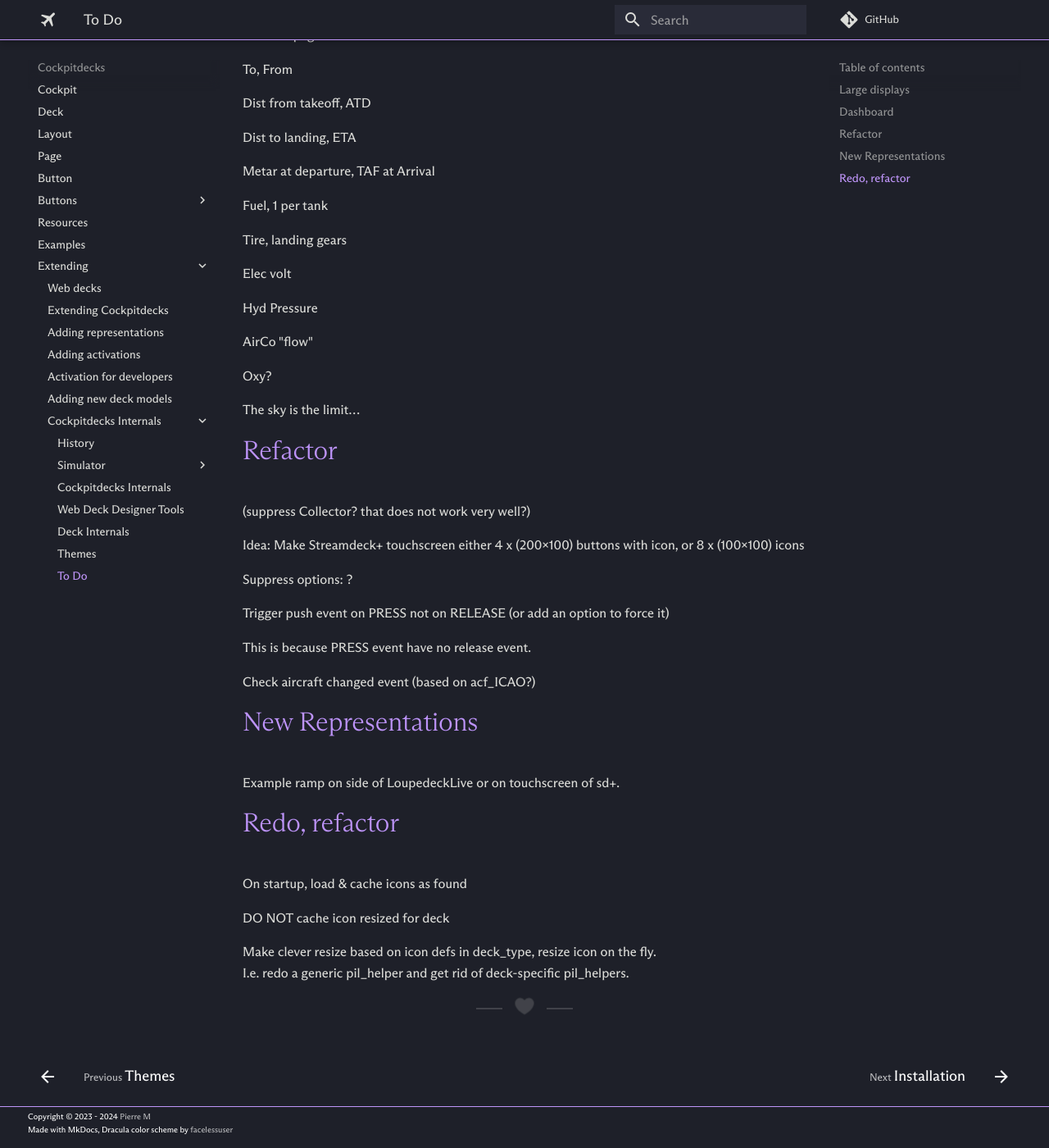
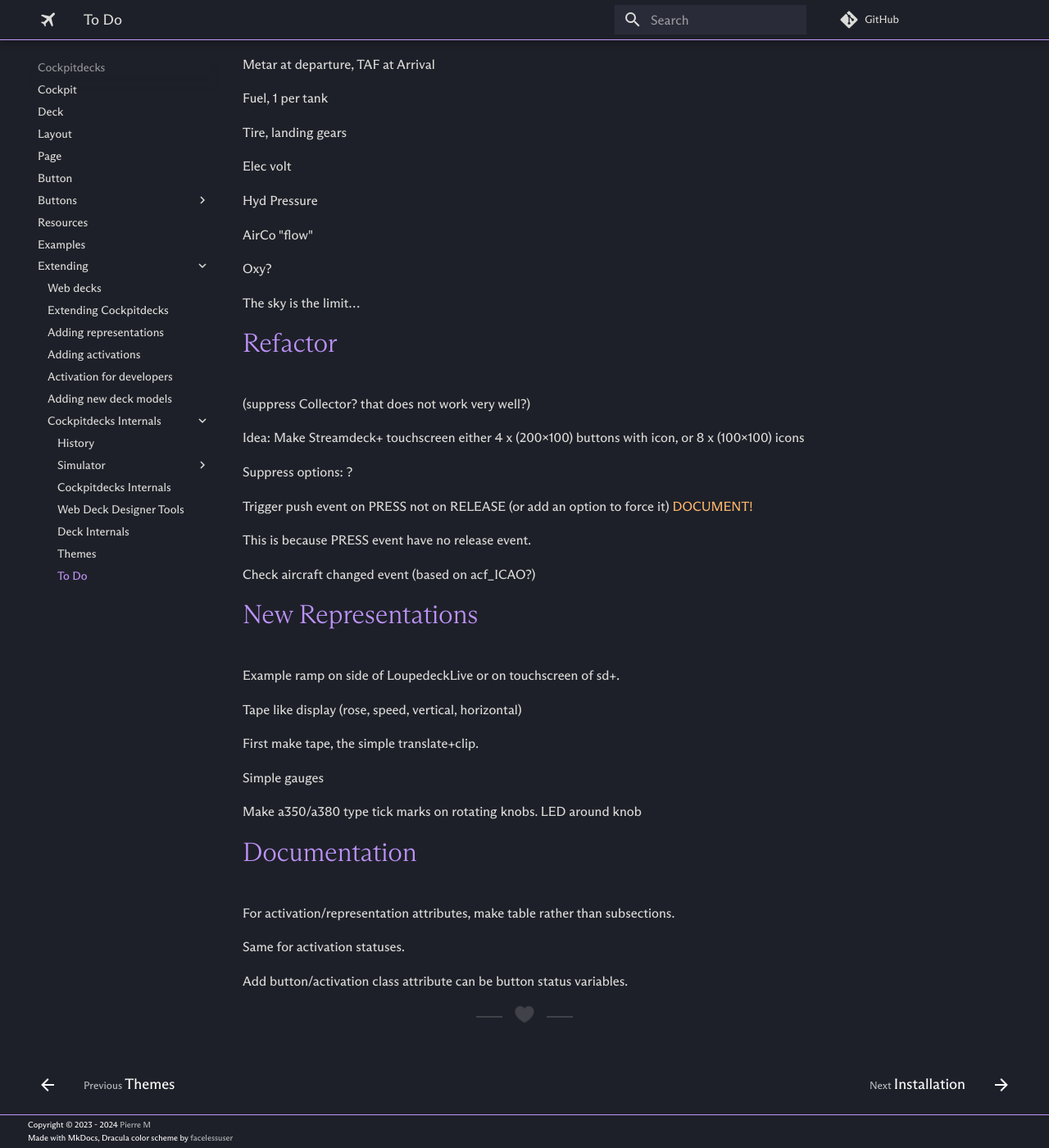
Before and after one commit to devleaks/cockpitdecks-docs, an MkDocs documentation site: the page built from docs/Extending/Internals/To do.md, in a window 1280 px wide and 1400 px high, scrolled down 619 px. Shown: the whole window at 82% size. Built offline with MkDocs 1.6.1 and Material for MkDocs 9.7.7, drawn with Linux system fonts in a browser that asks for light colours; a script that is not in the unit is left out; comment, search, counter and statistics services are not loaded; some of the changed text lies outside the part shown.

Commit message:
Trying table rather than sections

```diff
--- a/docs/Extending/Internals/To do.md
+++ b/docs/Extending/Internals/To do.md
@@ -6,13 +8,7 @@
 
 Usable for observation, data collection, even « co-pilot » type of interaction: if this then that.
 
-Make a350/a380 type tick marks on rotating knobs. LED around knob
-
 Make a icon-builder app (electron?) very much like TouchPortal... So don't do it.
-
-### Large displays
-
-Gently pressing on a part of the display triggers FCU mode changes like Speed/Mach, Heading/Track, or even knobs push/pull (with long press). May be vertical swipes will increase/decrease values.
 
 # Dashboard
 
@@ -48,7 +44,7 @@
 
 Suppress options: ?
 
-Trigger push event on PRESS not on RELEASE (or add an option to force it)
+Trigger push event on PRESS not on RELEASE (or add an option to force it) **DOCUMENT!**
 
 This is because PRESS event have no release event.
 
@@ -58,13 +54,18 @@
 
 Example ramp on side of LoupedeckLive or on touchscreen of sd+.
 
+Tape like display (rose, speed, vertical, horizontal)
 
-# Redo, refactor
+  First make tape, the simple translate+clip.
 
-On startup, load & cache icons as found
+Simple gauges
 
-DO NOT cache icon resized for deck
+Make a350/a380 type tick marks on rotating knobs. LED around knob
 
+# Documentation
 
-Make clever resize based on icon defs in deck_type, resize icon on the fly.
-I.e. redo a generic pil_helper and get rid of deck-specific pil_helpers.
+For activation/representation attributes, make table rather than subsections.
+
+Same for activation statuses.
+
+Add button/activation class attribute can be button status variables.
```
Also changed, not shown: other parts of docs/Extending/Internals/To do.md (+2 -0 lines), docs/Button/Button Activation.md (+18 -19 lines), docs/Button/Button Value.md (+5 -5 lines).
